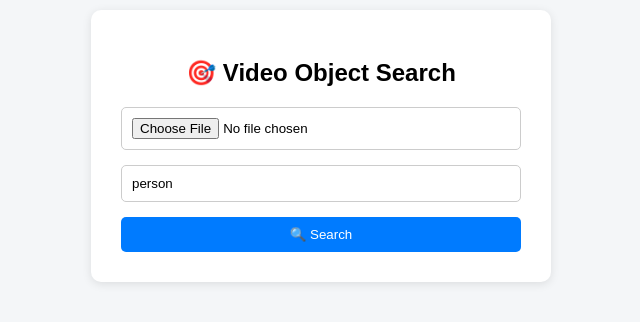
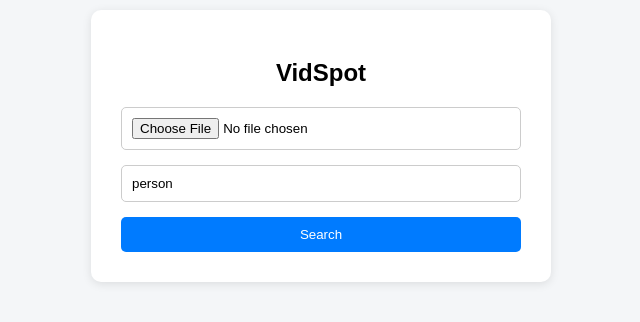
Before and after one commit to lashachubo/VidSpot-front, a React (Create React App) app: page / in a window 1280 px wide. Shown: the part 254-576 px from the top of the page, without its empty margins (319-959 px from the left). Built offline with nearby package versions, Linux system fonts and the light colour scheme.

Commit message:
fixed the wrong name

```diff
--- a/src/App.js
+++ b/src/App.js
@@ -49,9 +49,7 @@ function App() {
           width: "400px",
         }}
       >
-        <h2 style={{ textAlign: "center", marginBottom: "20px" }}>
-          🎯 Video Object Search
-        </h2>
+        <h2 style={{ textAlign: "center", marginBottom: "20px" }}>VidSpot</h2>
         <form
           onSubmit={handleSubmit}
           style={{ display: "flex", flexDirection: "column", gap: "15px" }}
@@ -89,7 +87,7 @@ function App() {
               cursor: "pointer",
             }}
           >
-            🔍 Search
+            Search
           </button>
         </form>
         {result && (
```
